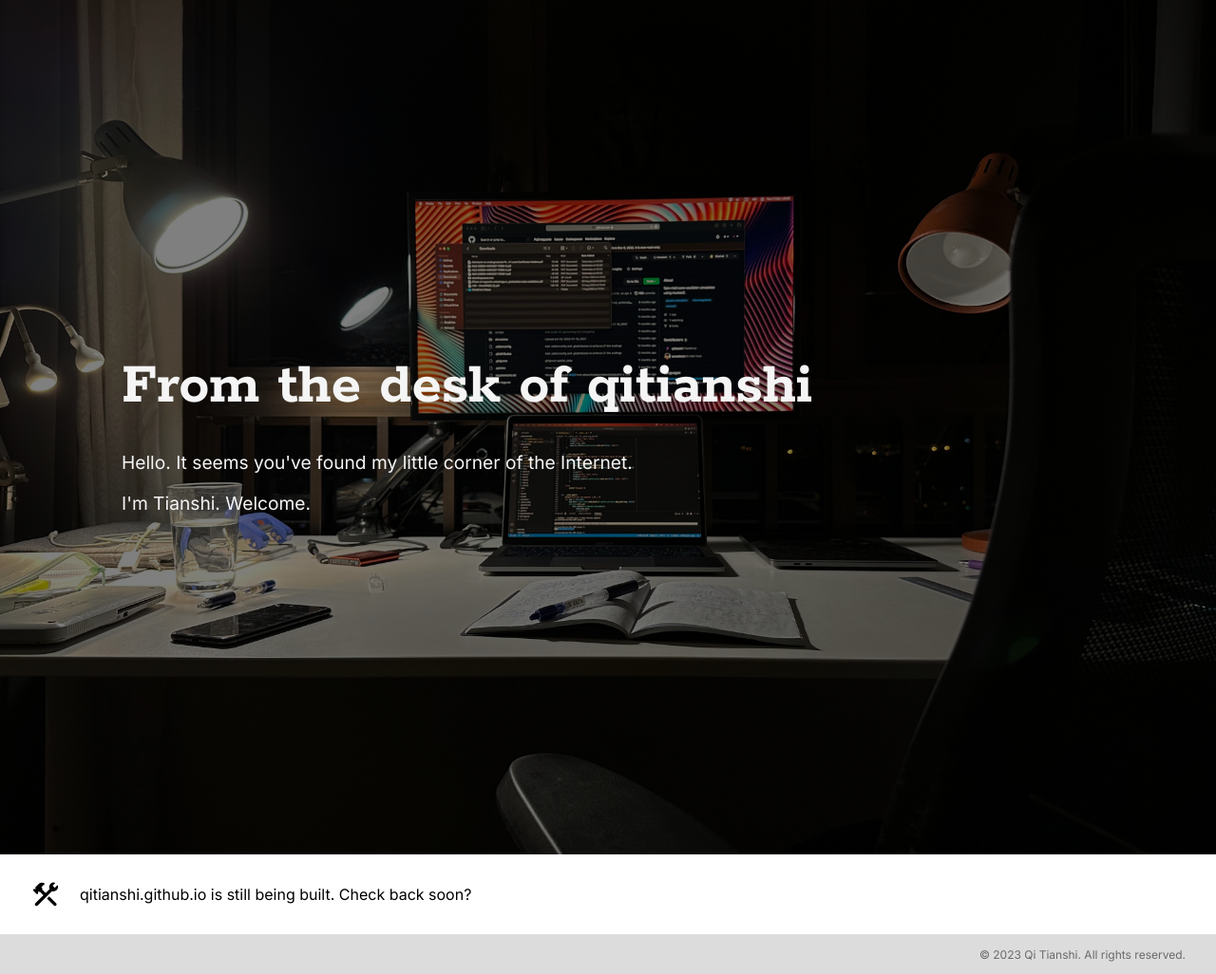
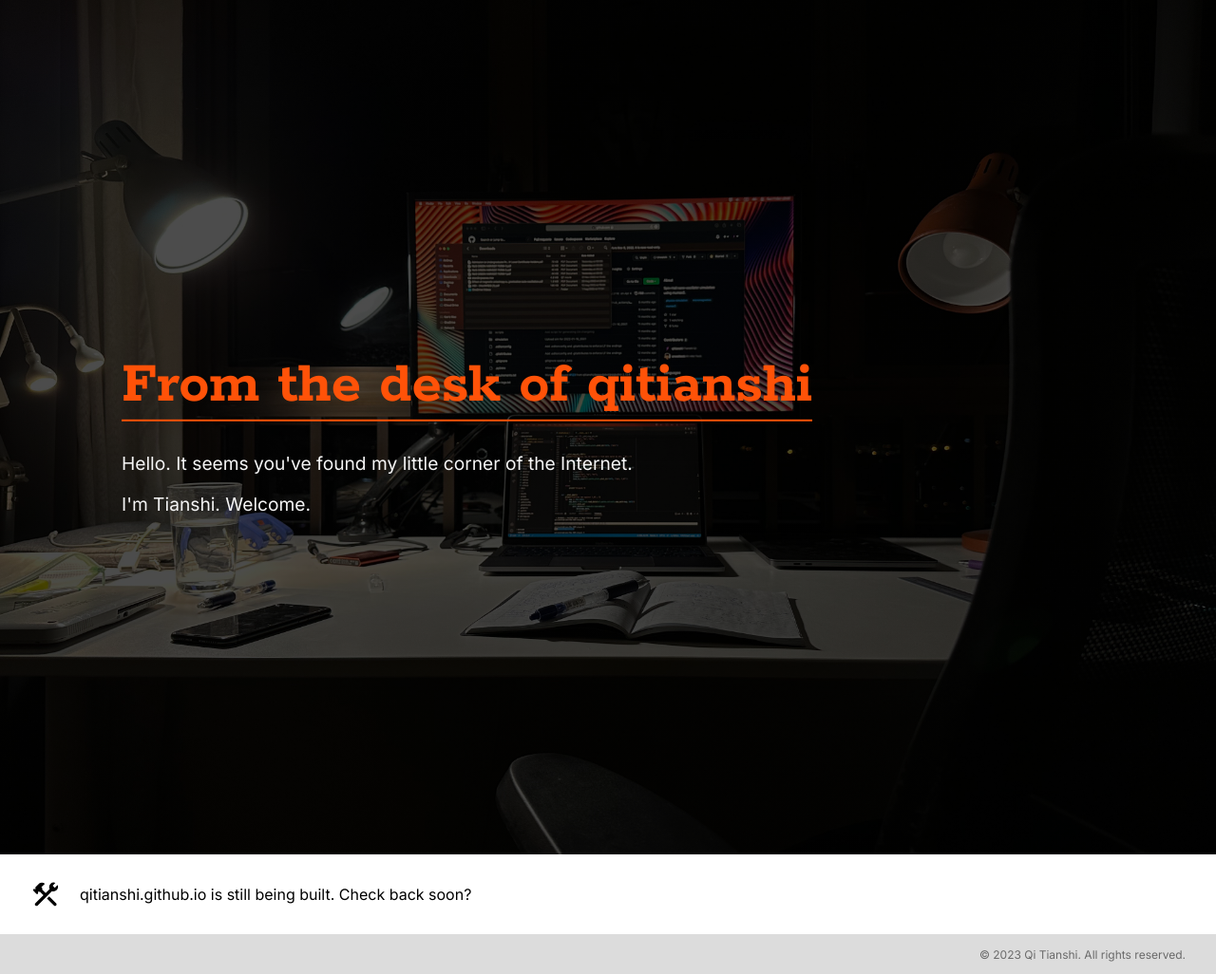
Before and after one commit to qitianshi/qitianshi.com, a Jekyll site: the page built from index.html, in a window 1280 px wide. Shown: the whole page at 95% size. Built offline with Jekyll 4.4.1, drawn with Linux system fonts in a browser that asks for light colours.

Commit message:
Add colors to banners

```diff
--- a/_sass/banners.scss
+++ b/_sass/banners.scss
@@ -26,6 +26,12 @@
 .banner-full h1 {
     font-size: 4em;
     margin: 0.5em 0;
+    border-bottom: 2px solid;
+    border-color: $tiangerine-tangerine-dark;
+}
+
+.banner-full-emphasized h1 {
+    color: $tiangerine-tangerine-dark;
 }
 
 // Legibility adjustment for small screen sizes
--- a/assets/css/home.scss
+++ b/assets/css/home.scss
@@ -24,7 +24,7 @@
 #home-hero-banner {
     // Scales the background image to the height of the viewport, and applies a
     // dark gradient over it for legibility.
-    background: linear-gradient(rgba(0, 0, 0, 0.5), rgba(0, 0, 0, 0.5)), url("/assets/images/home/desk_hero-banner.jpeg");
+    background: linear-gradient(rgba(0, 0, 0, 0.7), rgba(0, 0, 0, 0.7)), url("/assets/images/home/desk_hero-banner.jpeg");
     background-size: cover;
     background-position: center;
 }
--- a/index.html
+++ b/index.html
@@ -19,7 +19,7 @@ title: "Home"
 
 <body>
 
-    <div class="banner-full" id="home-hero-banner">
+    <div class="banner-full banner-full-emphasized" id="home-hero-banner">
 
         <div class="banner-full-text">
             <h1>From the desk of qitianshi</h1>
```
